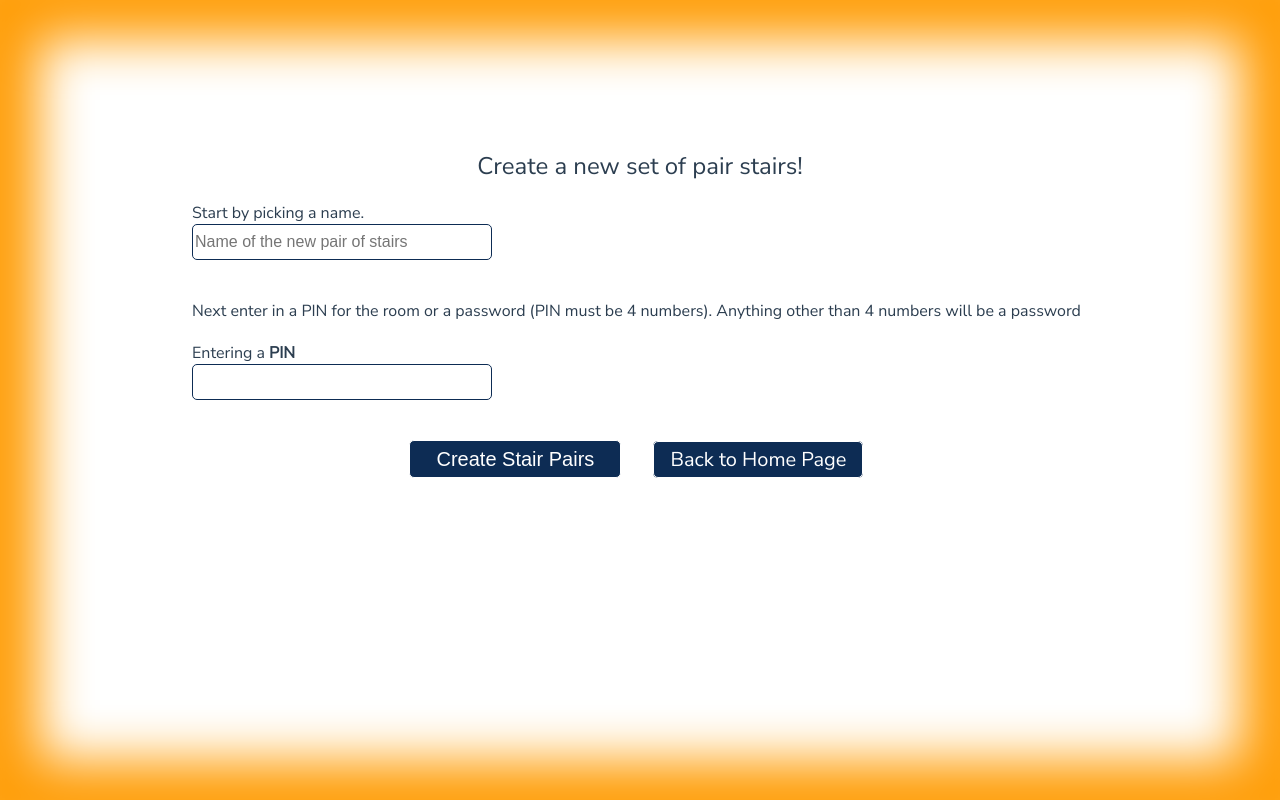
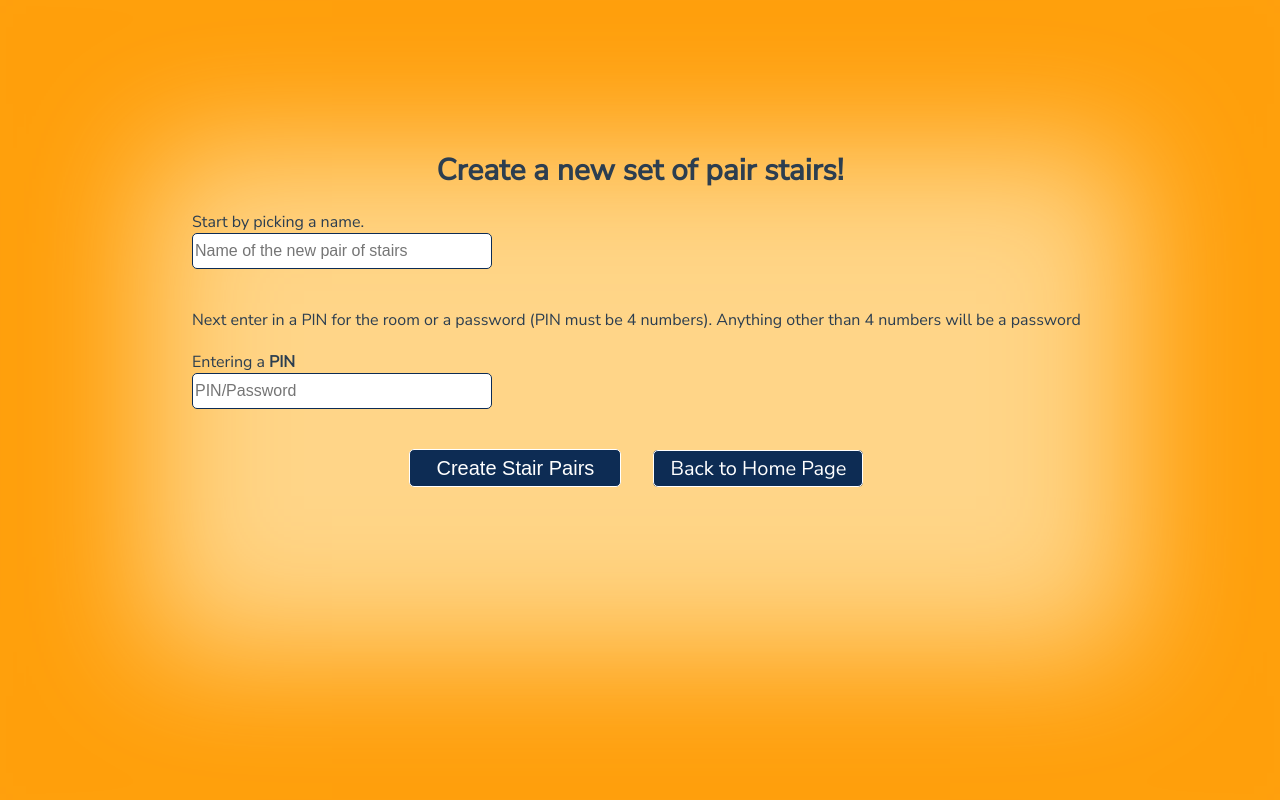
Before and after one commit to tmatthiash/pair-stairs, a Vue app in the folder frontend/: page /newstair in a window 1280 px wide. Built offline with nearby package versions, Linux system fonts and the light colour scheme.

Commit message:
minor changes mostly css

```diff
--- a/frontend/src/colors.scss
+++ b/frontend/src/colors.scss
@@ -8,15 +8,17 @@ $themes: (
             primary-accent: #0d2c54,
             primary-border: #fff,
             primary-accent-text: #fff,
-            box-shadow-settings: inset 0px 0px 50px 40px #FF9F0B
+            box-shadow-settings: inset 0px 0px 130px 148px #FF9F0B
 
     ),
     emily: (
-            primary-background: #ee9214,
-            primary-text: #5db2df,
-            primary-accent: #5db2df,
-            primary-border: #464957,
-            primary-accent-text: green
+        primary-background: #ffd588,
+        secondary-background: #fff,
+        primary-text: #0d2c54,
+        primary-accent: #0d2c54,
+        primary-border: #fff,
+        primary-accent-text: #fff,
+        box-shadow-settings: none
     )
 );
 
--- a/frontend/src/components/NewStair/NewStair.vue
+++ b/frontend/src/components/NewStair/NewStair.vue
@@ -21,7 +21,7 @@ export default defineComponent({
 @import "../../colors.scss";
 
 .new-stair {
-  @include color-theme("background-color", "secondary-background");
+  @include color-theme("background-color", "primary-background");
   @include color-theme("-webkit-box-shadow", "box-shadow-settings");
   @include color-theme("box-shadow", "box-shadow-settings");
 
@@ -34,7 +34,8 @@ export default defineComponent({
 }
 
 .new-stair-text {
-  font-size: 24px;
+  font-weight: 600;
+  font-size: 30px;
   margin-bottom: 20px;
 }
 </style>
--- a/frontend/src/components/NewStair/NewStairOptions/NewStairOptions.vue
+++ b/frontend/src/components/NewStair/NewStairOptions/NewStairOptions.vue
@@ -20,7 +20,7 @@
         Entering a
         <span class="new-stair-options-form-input-label-last">password</span>
       </label>
-      <input class="new-stair-options-form-input" id="passwordInput" v-model="form.stairPassOrPin" />
+      <input class="new-stair-options-form-input" id="passwordInput" placeholder="PIN/Password" v-model="form.stairPassOrPin" />
       <div class="new-stair-options-form-button-area">
         <button type="submit" class="new-stair-options-form-button">Create Stair Pairs</button>
         <router-link class="new-stair-options-form-button" to="/homepage">Back to Home Page</router-link>
--- a/frontend/src/views/HomePage.vue
+++ b/frontend/src/views/HomePage.vue
@@ -22,7 +22,7 @@ export default defineComponent({
 @import "../colors.scss";
 
 .home-page {
-  @include color-theme("background-color", "secondary-background");
+  @include color-theme("background-color", "primary-background");
   @include color-theme("-webkit-box-shadow", "box-shadow-settings");
   @include color-theme("box-shadow", "box-shadow-settings");
 
```
Also changed, not shown: 1 other file (tests, documents, lock files or other folders).
